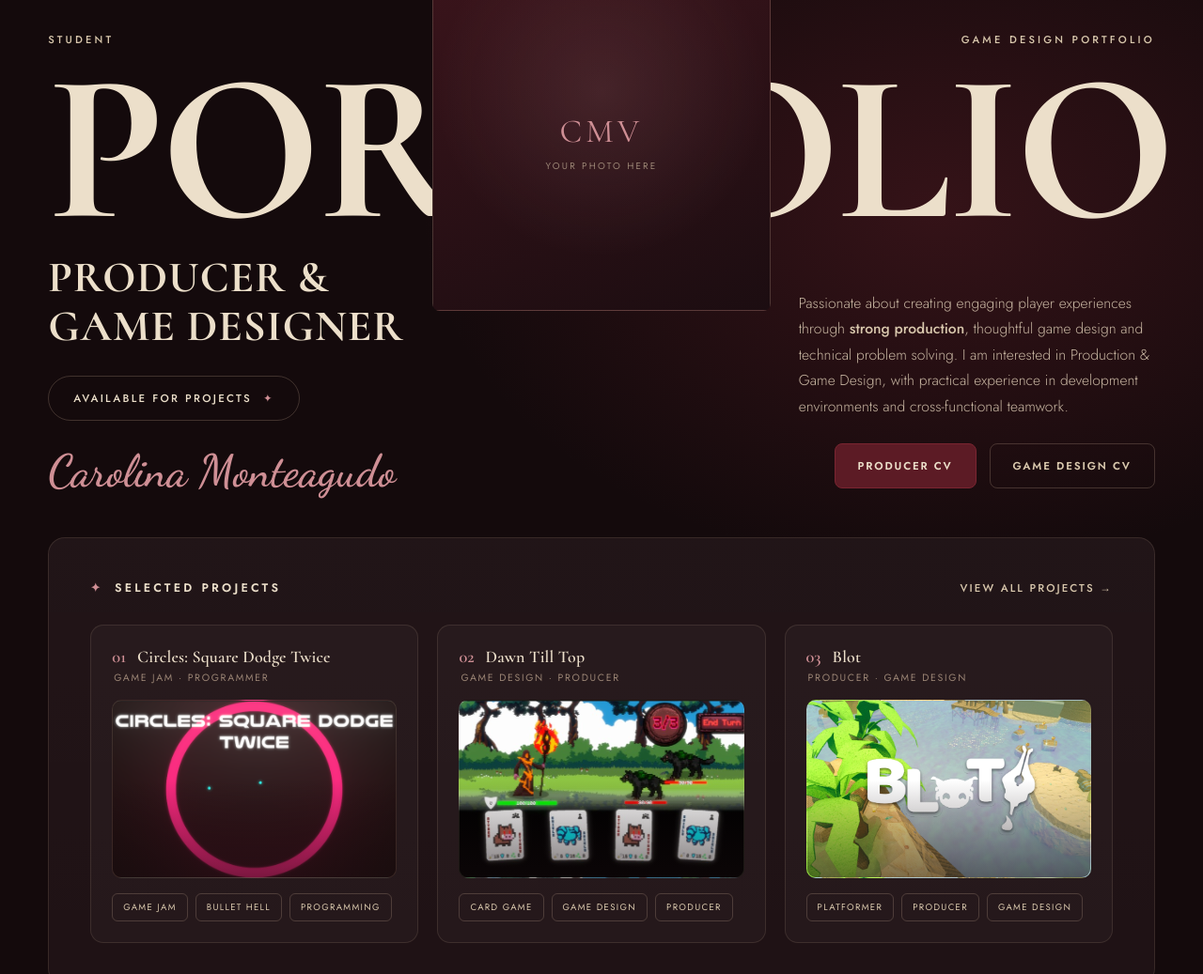
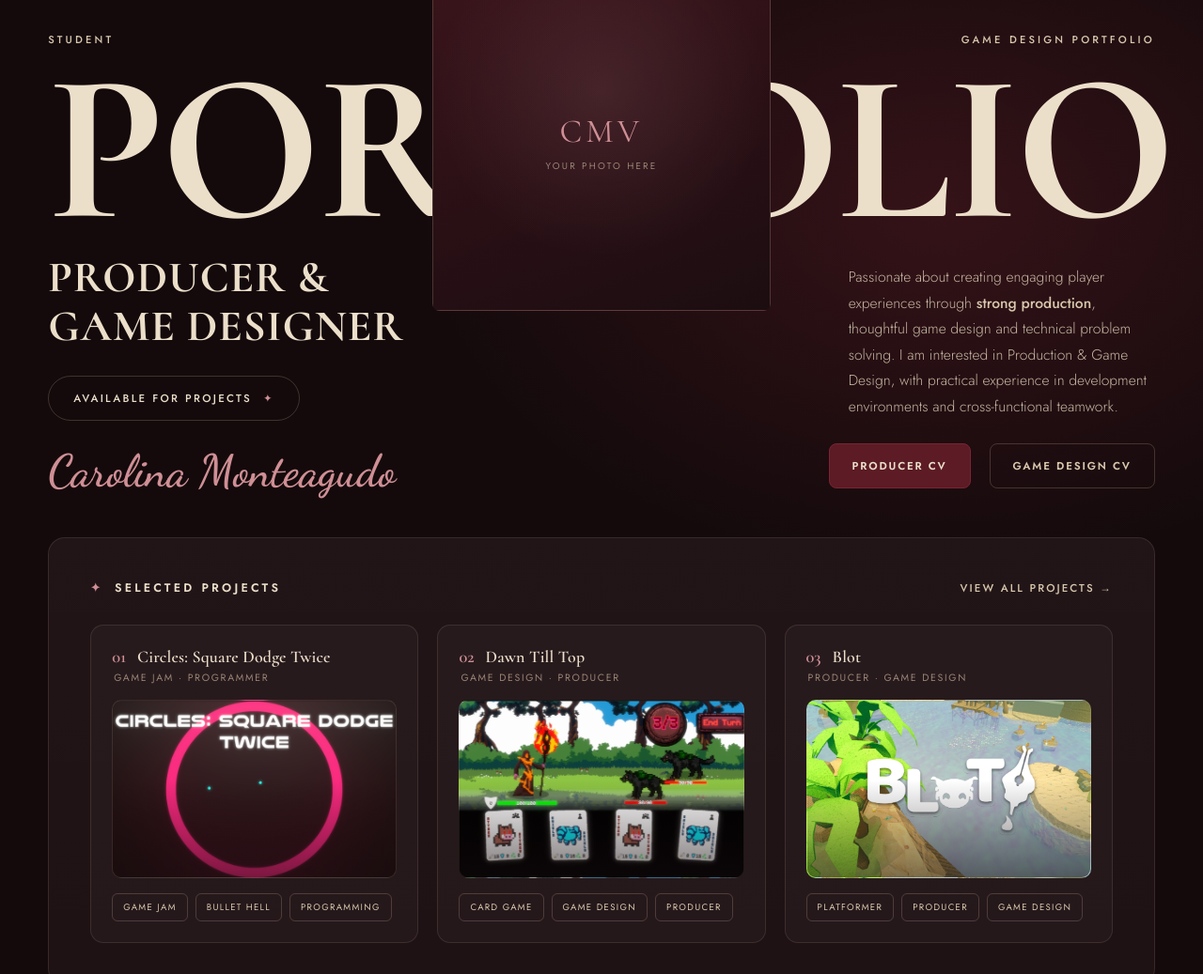
Before and after one commit to Carolmonty2003/carolmonty2003.github.io, a plain HTML site: page index.html in a window 1280 px wide. Shown: the top 1037 px of the page at 94% size. Drawn offline with Linux system fonts and the light colour scheme.

Commit message:
Margins edited cv buttons and description

```diff
--- a/index.html
+++ b/index.html
@@ -193,7 +193,7 @@
       font-size: 0.98rem;
       font-weight: 300;
       margin-bottom: 26px;
-      margin-left: 150px;
+      margin-left: 203px;
       max-width: 430px;
     }
 
@@ -203,7 +203,7 @@
       display: flex;
       flex-wrap: wrap;
       justify-content: flex-end;
-      gap: 14px;
+      gap: 20px;
     }
 
     .btn {
```
